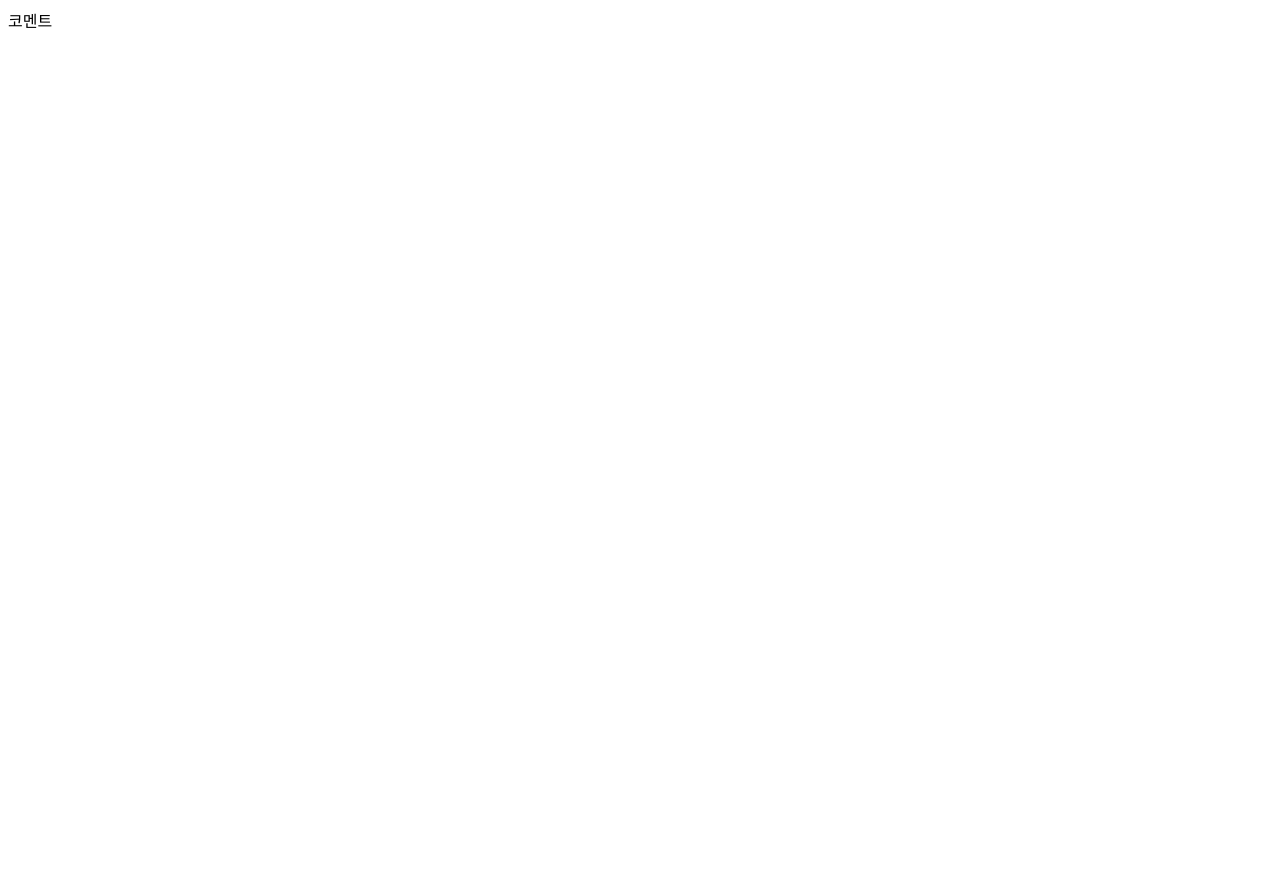
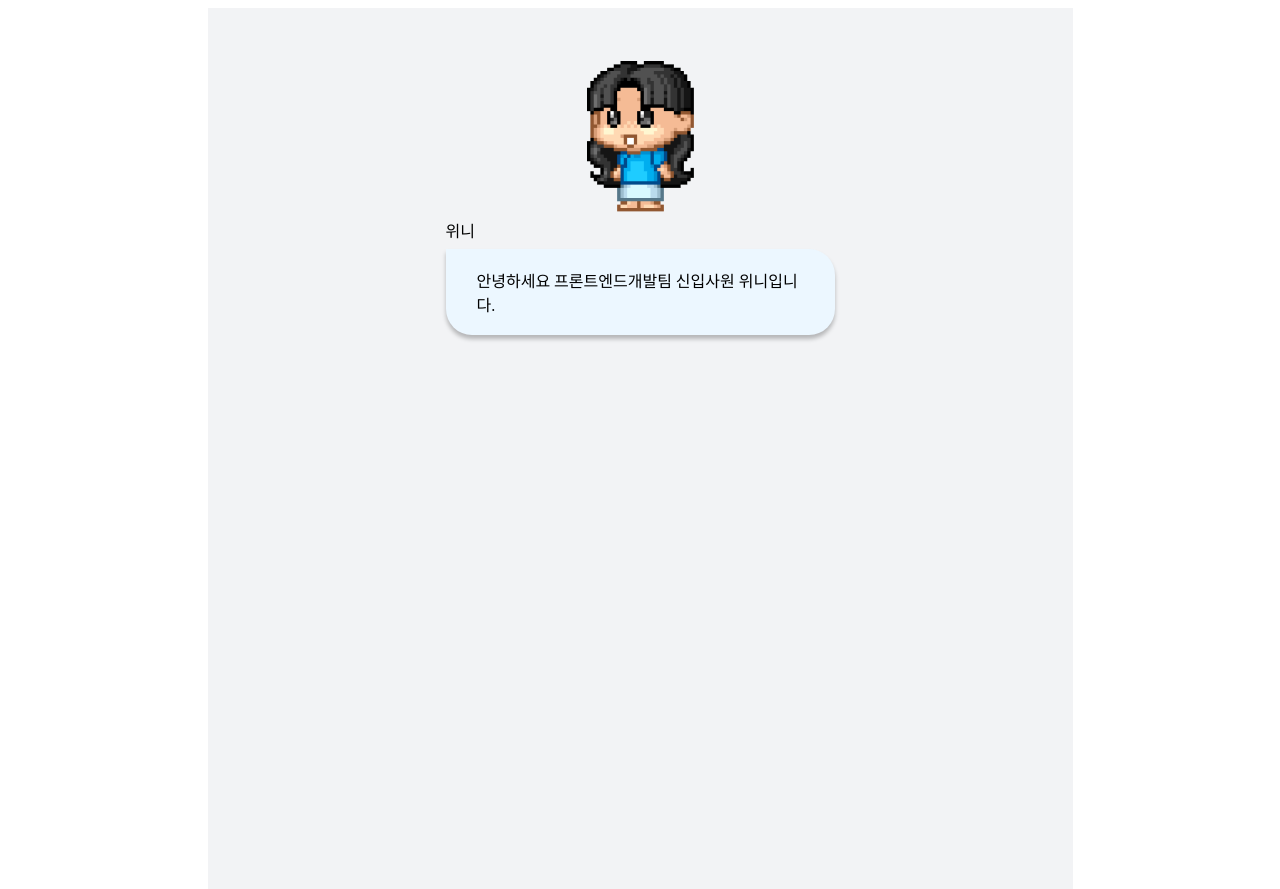
Before and after one commit to gabiamax/rolling-paper, a Vue app: page /comment in a window 1280 px wide. Before the commit the page ends 800 px from the top, so only its background shows below. Built offline with nearby package versions, Linux system fonts and the light colour scheme.

Commit message:
style: 댓글 페이지 마크업 - multi-word lint 규칙 수정

```diff
--- /dev/null
+++ b/src/components/Introduction.vue
@@ -0,0 +1,41 @@
+<template>
+  <div class="introduction">
+    <img src="@/assets/images/gijin.png" alt="아바타 이미지" />
+    <div class="name">{{ name }}</div>
+    <div class="description">{{ description }}</div>
+  </div>
+</template>
+
+<script>
+export default {
+  data() {
+    return {
+      name: '위니',
+      description: '안녕하세요 프론트엔드개발팀 신입사원 위니입니다.',
+    };
+  },
+};
+</script>
+
+<style lang="scss" scoped>
+.introduction {
+  img {
+    display: block;
+    margin: 0px auto;
+  }
+  .name {
+    margin-bottom: 7px;
+  }
+
+  .description {
+    display: flex;
+    align-items: center;
+    width: 327px;
+    height: 62px;
+    padding: 12px 31px;
+    background: #ecf7ff;
+    box-shadow: 0px 4px 4px rgba(0, 0, 0, 0.25);
+    border-radius: 0px 26px 26px 26px;
+  }
+}
+</style>
--- a/src/pages/CommentPage.vue
+++ b/src/pages/CommentPage.vue
@@ -1,9 +1,33 @@
 <template>
-  <div>코멘트</div>
+  <main class="comment-wrapper">
+    <div class="comment">
+      <Introduction />
+    </div>
+  </main>
 </template>
 
 <script>
-export default {};
+import Introduction from '@/components/Introduction.vue';
+
+export default {
+  components: {
+    Introduction,
+  },
+};
 </script>
 
-<style></style>
+<style lang="scss" scoped>
+.comment-wrapper {
+  height: 100vh;
+  .comment {
+    display: flex;
+    justify-content: center;
+    align-items: flex-start;
+    width: 769px;
+    height: 100%;
+    margin: 0 auto;
+    padding: 43px 48px 38px 48px;
+    background: #f2f3f5;
+  }
+}
+</style>
```
Also changed, not shown: .eslintrc.js, src/assets/images/gijin.png (added).
